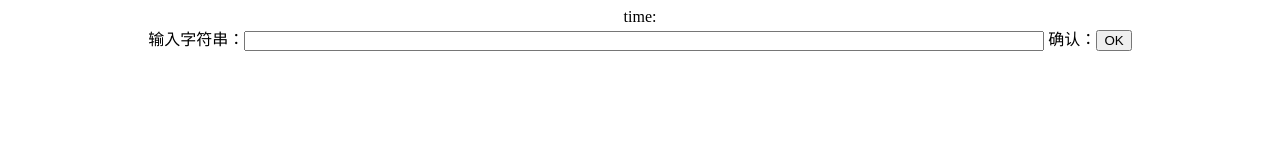
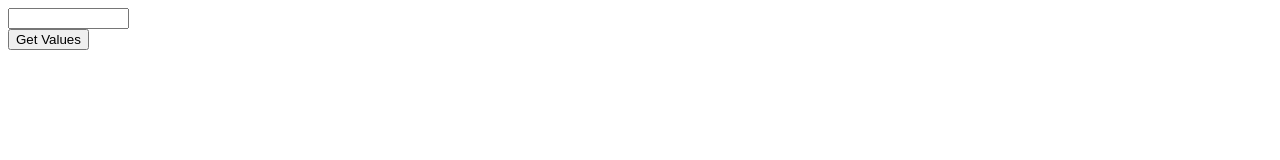
Before and after one commit to WatsonLee/turing-machine-advanced-logic, a plain HTML site: page index.html in a window 1280 px wide. Drawn offline with Linux system fonts and the light colour scheme.

Commit message:
Revert "实现四条操作，但未实现运算状态实时更新"
This reverts commit ed29c116c168ecdd9e84bfe48a1ad54b6d0efc98.

```diff
--- a/function.js
+++ /dev/null
@@ -1,128 +0,0 @@
-function getValues(){
-    var inputStr=document.getElementById("txt1").value;
-    var state="_q0_";
-    var procStr="";
-
-    var prev=document.getElementById("prev");
-    var cent=document.getElementById("cent");
-    var rail=document.getElementById("rail");
-    var res =document.getElementById("res");
-    prev.innerHTML=cent.innerHTML=rail.innerHTML=res.innerHTML="";
-    prev.style.color="Black";
-    cent.style.color="Red";
-    rail.style.color="Black";
-    prev.style.fontWeight=cent.style.fontWeight=rail.style.fontWeight="bold";
-    prev.style.fontSize=cent.style.fontSize=rail.style.fontSize=res.style.fontSize="24";
-
-
-    var len=inputStr.length;
-
-    for(i=0;i<len;i++){
-        if(inputStr[i]=="0"||inputStr[i]=="1"){
-            continue;
-        }else{
-            res.innerHTML="输入数据有误";
-            return;
-        }
-    }
-
-    prev.innerHTML=procStr;
-    cent.innerHTML="_q0_"+inputStr[0];
-    rail.innerHTML=inputStr.substring(1);
-    res.innerHTML+="<strong>_q0_"+inputStr[0]+"</strong>"+inputStr.substring(1)+"<br/>";
-
-
-
-    for(i=0;i<len;){
-        sleep(1000);
-        document.getElementById("time").innerText=i+"";
-        switch(state){
-            case "_q0_":
-                if(inputStr[i]=="0"){
-                    state="_q1_";
-                }else{
-                    state="_q0_";
-                }
-                procStr+=inputStr[i];
-                i+=1;
-                prev.innerHTML=procStr;
-                if(i<len){
-                    cent.innerHTML=state+inputStr[i];
-                    res.innerHTML+=procStr+"<strong>"+state+inputStr[i]+"</strong>";
-                }else{
-                    cent.innerHTML=state;
-                    res.innerHTML+=procStr+"<strong>"+state+"</strong>";
-                }
-
-
-
-                if(i+1>=len){
-                    rail.innerHTML="";
-                    res.innerHTML+="<br/>";
-                }else{
-                    rail.innerHTML=inputStr.substring(i+1);
-                    res.innerHTML+=inputStr.substring(i+1)+"<br/>";
-                }
-
-                break;
-            case "_q1_":
-                if(inputStr[i]=="0"){
-                    state="_q1_";
-                    procStr+=inputStr[i];
-                    i+=1;
-                    prev.innerHTML=procStr;
-                    if(i<len){
-                        cent.innerHTML=state+inputStr[i];
-                        res.innerHTML+=procStr+"<strong>"+state+inputStr[i]+"</strong>";
-                    }else{
-                        cent.innerHTML=state;
-                        res.innerHTML+=procStr+"<strong>"+state+"</strong>";
-                    }
-
-
-
-                    if(i+1>=len){
-                        rail.innerHTML="";
-                        res.innerHTML+="<br/>";
-                    }else{
-                        rail.innerHTML=inputStr.substring(i+1);
-                        res.innerHTML+=inputStr.substring(i+1)+"<br/>";
-                    }
-
-                }else{
-                    state="_q2_";
-                    inputStr[i]="0";
-                    procStr+=inputStr[i];
-                    i+=1;
-                    prev.innerHTML=procStr;
-                    if(i<len){
-                        cent.innerHTML=state+inputStr[i];
-                        res.innerHTML+=procStr+"<strong>"+state+inputStr[i]+"</strong>";
-                    }else{
-                        cent.innerHTML=state;
-                        res.innerHTML+=procStr+"<strong>"+state+"</strong>";
-                    }
-
-
-
-                    if(i+1>=len){
-                        rail.innerHTML="";
-                        res.innerHTML+="<br/>";
-                    }else{
-                        rail.innerHTML=inputStr.substring(i+1);
-                        res.innerHTML+=inputStr.substring(i+1)+"<br/>";
-                    }
-                }
-                break;
-            case "_q2_":
-                res.innerHTML+="Stop<br/>";
-                return;
-            default:
-        }
-
-
-    }
-
-    res.innerHTML+="Accept<br/>"
-
-}
--- a/index.html
+++ b/index.html
@@ -1,18 +1,17 @@
 <html>
     <meta charset="UTF-8">
     <head>
-        <title>Turing Machine</title>
-        <script type="text/javascript" src="function.js">
+        <title>Retrieying a Textbox Value Example</title>
+        <script type="text/javascript">
+            function getValues(){
+                var oTextbox1=document.getElementById("txt1");
+                var oTextbox2=document.getElementById("txt2");
+                alert("The value of txt1 is");
+            }
         </script>
     </head>
     <body>
-	<div align="center">
-        time:<a id="time"></a><br/>
-		输入字符串：<input type="text" size="18" id="txt1" style="width:800px; height:20px;" align="center" />
-        确认：<input type="button" value="OK" onclick="getValues()"/><br/>
-        <a id="prev"></a><a id="cent"></a><a id="rail"></a><br/>
-        <a id="res"></a>
-	</div>
-
+        <input type="text" size="12" id="txt1" /><br/>
+        <input type="button" value="Get Values" onclick="getValues()"/>
     </body>
 </html>
```
